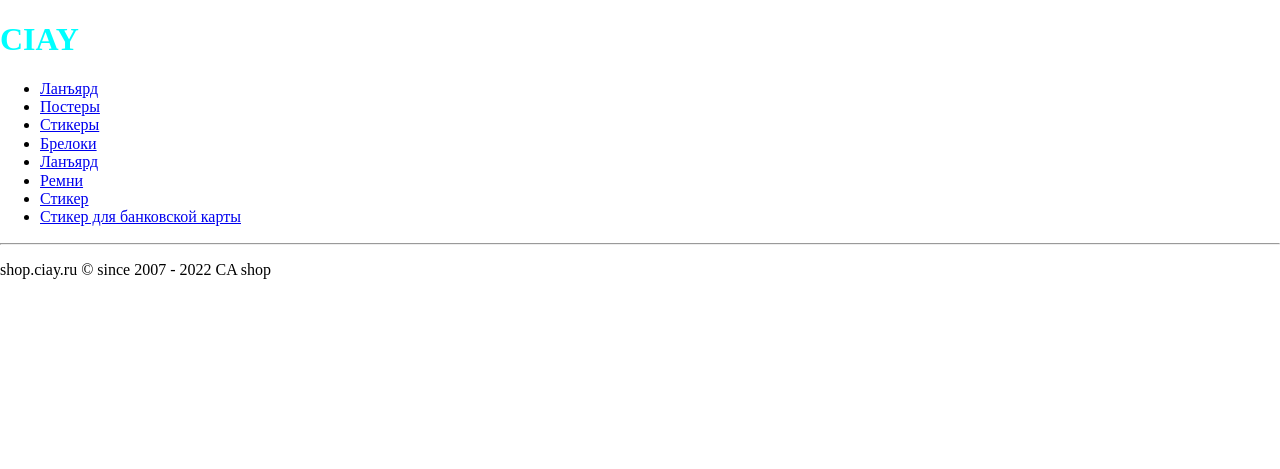
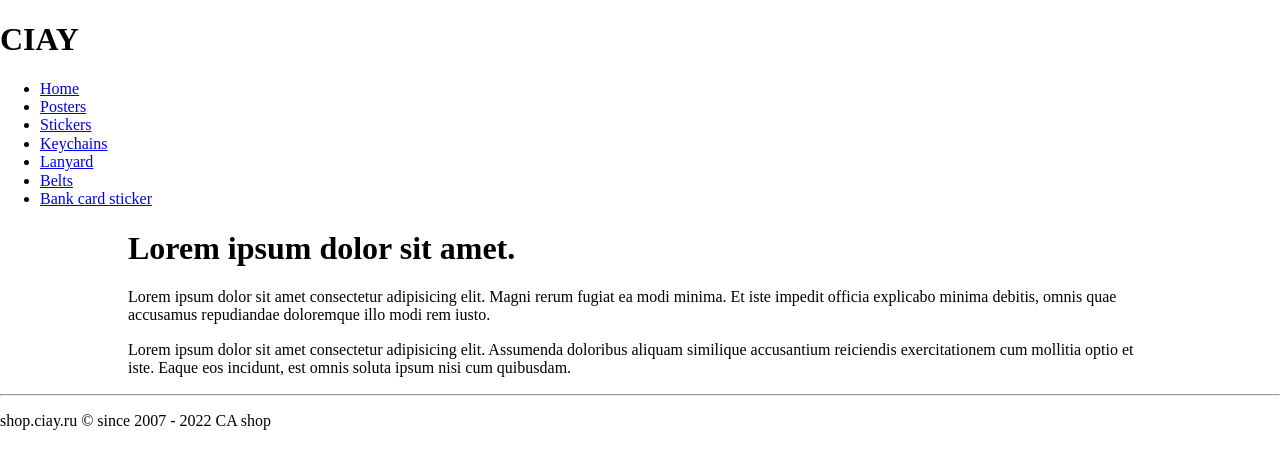
Before and after one commit to Gleb952/CIAYStore, a PHP site: page / in a window 1280 px wide. Shown: the top 469 px of the page. Run offline with PHP 8.4, Linux system fonts and the light colour scheme.

Commit message:
ENG site

```diff
--- a/css/style.css
+++ b/css/style.css
@@ -1,3 +1,4 @@
-h1{
-    color: aqua;
+.main{
+    width: 80%;
+    margin: 0 auto;
 }
--- a/index.html
+++ b/index.html
@@ -23,19 +23,24 @@
 
     <div class="nav">
         <ul>
-            <li><a href="#">Ланъярд</a></li>
-            <li><a href="#">Постеры</a></li>
-            <li><a href="#">Стикеры</a></li>
-            <li><a href="#">Брелоки</a></li>
-            <li><a href="#">Ланъярд</a></li>
-            <li><a href="#">Ремни</a></li>
-            <li><a href="#">Стикер</a></li>
-            <li><a href="#">Стикер для банковской карты</a></li>
+            <li><a href="#">Home</a></li>
+            <li><a href="#">Posters</a></li>
+            <li><a href="#">Stickers</a></li>
+            <li><a href="#">Keychains</a></li>
+            <li><a href="#">Lanyard</a></li>
+            <li><a href="#">Belts</a></li>
+            <li><a href="#">Bank card sticker</a></li>
 
         </ul>
 
     </div>
 
+    <div class="main">
+
+        <h1>Lorem ipsum dolor sit amet.</h1>
+        <p>Lorem ipsum dolor sit amet consectetur adipisicing elit. Magni rerum fugiat ea modi minima. Et iste impedit officia explicabo minima debitis, omnis quae accusamus repudiandae doloremque illo modi rem iusto.</p>
+        <p>Lorem ipsum dolor sit amet consectetur adipisicing elit. Assumenda doloribus aliquam similique accusantium reiciendis exercitationem cum mollitia optio et iste. Eaque eos incidunt, est omnis soluta ipsum nisi cum quibusdam.</p>
+    </div>
 
 
 
```
